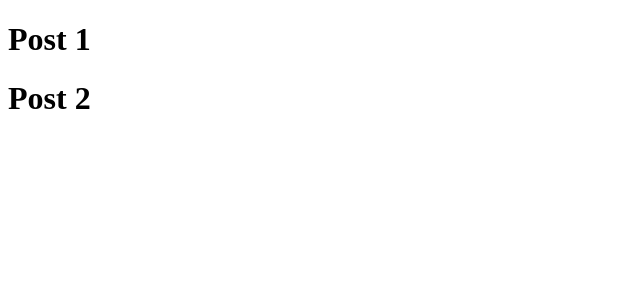
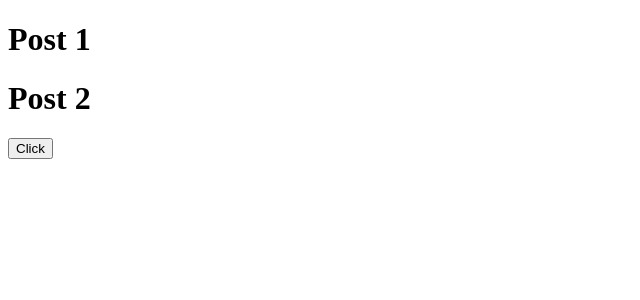
Before and after one commit to JlordS32/Learning, a React (Vite) app in the folder react-query-2/: page / in a window 1280 px wide. Shown: the top 300 px of the page, without its empty margins (0-640 px from the left). Built offline with nearby package versions, Linux system fonts and the light colour scheme.

Commit message:
commit 1

```diff
--- a/react-query-2/src/App.jsx
+++ b/react-query-2/src/App.jsx
@@ -1,5 +1,5 @@
 import React from 'react';
-import { useMutation, useQuery } from '@tanstack/react-query';
+import { useMutation, useQuery, useQueryClient } from '@tanstack/react-query';
 
 const POSTS = [
 	{
@@ -13,7 +13,7 @@ const POSTS = [
 ];
 
 function App() {
-	const postFn = async () => {};
+	const queryClient = useQueryClient();
 
 	const postQuery = useQuery({
 		queryKey: ['post'],
@@ -28,6 +28,10 @@ function App() {
 					title,
 				})
 			);
+		},
+
+		onSuccess: () => {
+			queryClient.invalidateQueries(['post']);
 		},
 	});
 
@@ -47,6 +51,13 @@ function App() {
 					</div>
 				);
 			})}
+
+			<button
+				disabled={newPostMutation.isLoading}
+				onClick={() => newPostMutation.mutate('New Post')}
+			>
+				{newPostMutation.isLoading ? 'Loading...' : 'Click'}
+			</button>
 		</div>
 	);
 }
```
